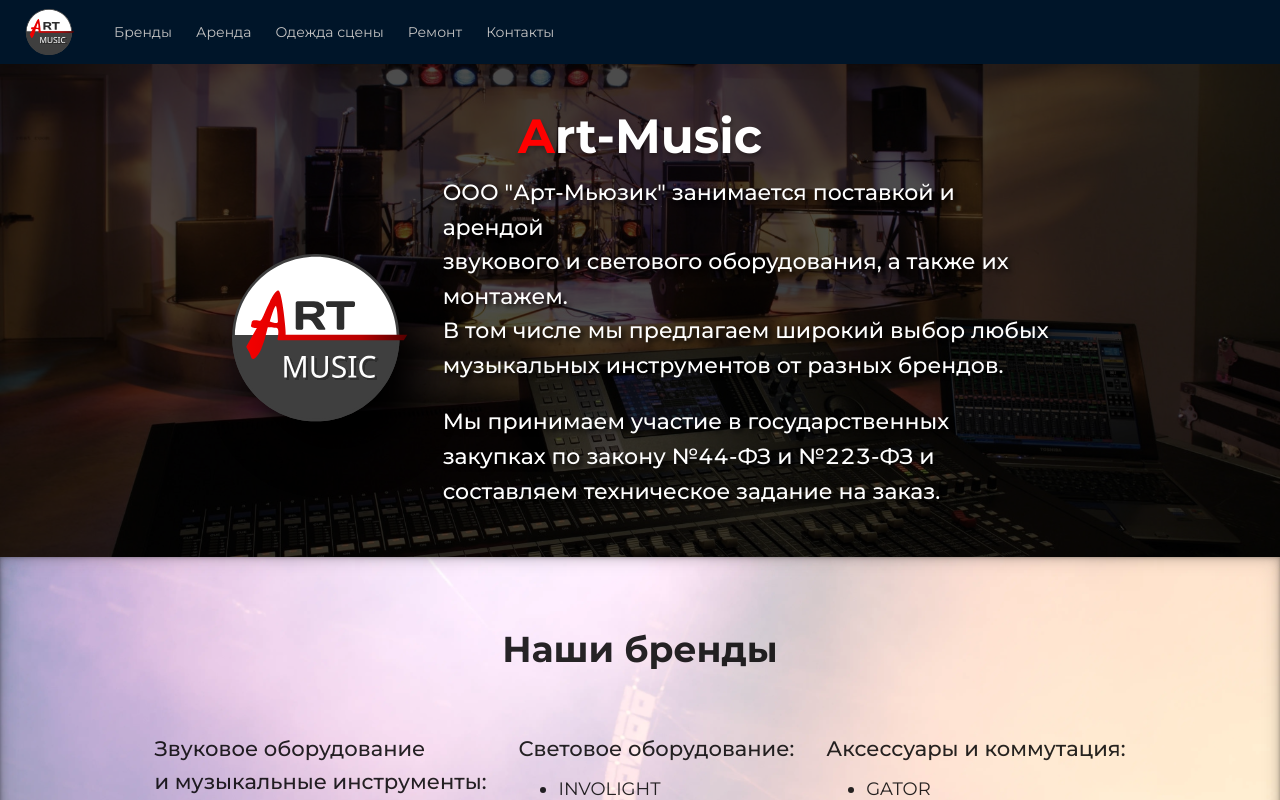
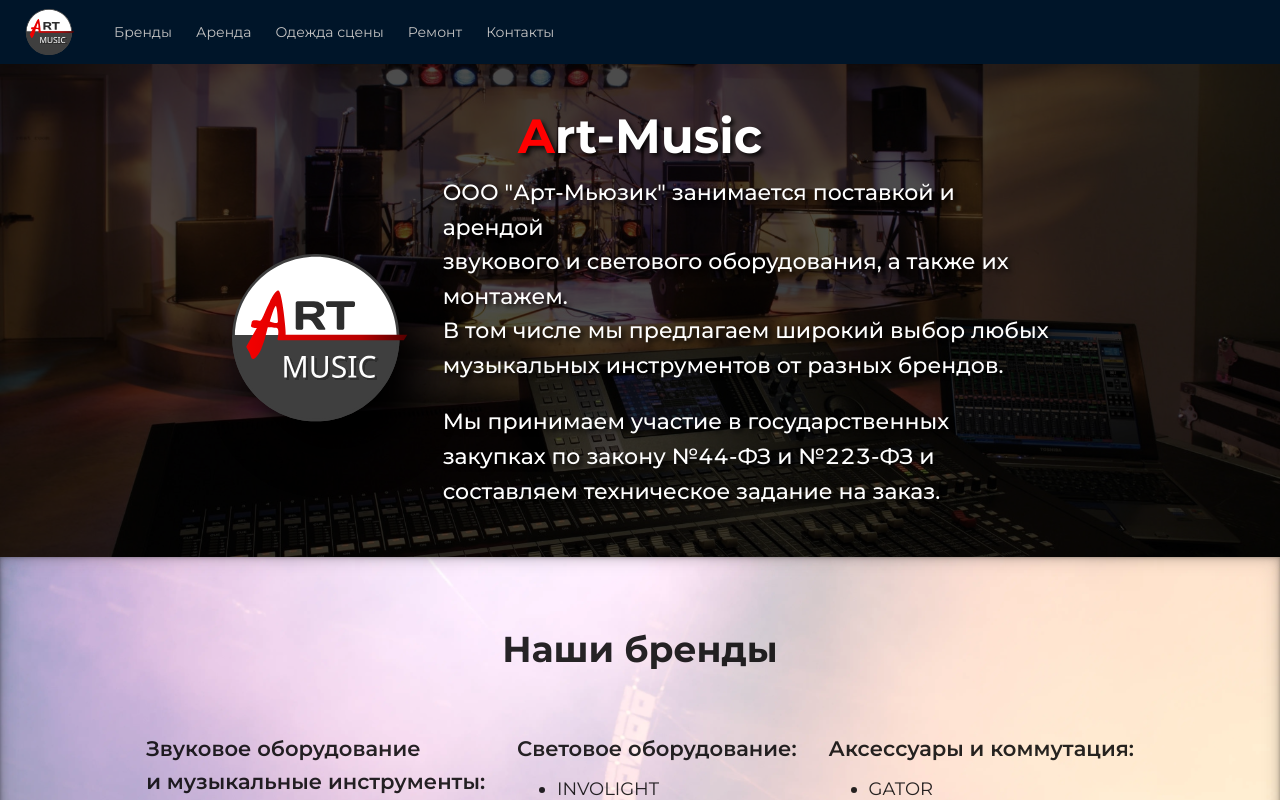
Before and after one commit to vladcyb/art-music, a React (Create React App) app: page / in a window 1280 px wide. Shown: the top 800 px of the page. Built offline with nearby package versions, Linux system fonts and the light colour scheme.

Commit message:
мелкие правки

```diff
--- a/src/pages/Brands/Brands.scss
+++ b/src/pages/Brands/Brands.scss
@@ -6,11 +6,11 @@
 
   padding: 64px 0;
 
-  .card {
-    margin-top: 0;
-  }
-
   &__title {
     text-align: center;
   }
+
+  &__subtitle {
+    font-weight: 600;
+  }
 }
--- a/src/pages/Brands/Brands.tsx
+++ b/src/pages/Brands/Brands.tsx
@@ -16,7 +16,9 @@ export const Brands = () => (
         gutter={{ ...standardGutter }}
       >
         <Col>
-          <h3>Звуковое оборудование<br />и музыкальные инструменты:</h3>
+          <h3 className="brands__subtitle">
+            Звуковое оборудование<br />и музыкальные инструменты:
+          </h3>
           <ul>
             <li>Mackie</li>
             <li>Yamaha</li>
@@ -38,7 +40,7 @@ export const Brands = () => (
           </ul>
         </Col>
         <Col>
-          <h3>Световое оборудование:</h3>
+          <h3 className="brands__subtitle">Световое оборудование:</h3>
           <ul>
             <li>INVOLIGHT</li>
             <li>ADJ</li>
@@ -51,7 +53,7 @@ export const Brands = () => (
           </ul>
         </Col>
         <Col>
-          <h3>Аксессуары и коммутация:</h3>
+          <h3 className="brands__subtitle">Аксессуары и коммутация:</h3>
           <ul>
             <li>GATOR</li>
             <li>ONSTAGE</li>
--- a/src/pages/Info/Info.scss
+++ b/src/pages/Info/Info.scss
@@ -11,7 +11,6 @@
     line-height: 100%;
     margin: 0;
     font-weight: 700;
-    text-shadow: 1px 3px 4px rgba(0, 0, 0, 0.3);
     color: white;
     padding-bottom: 16px;
 
--- a/src/pages/Stage/Stage.tsx
+++ b/src/pages/Stage/Stage.tsx
@@ -15,9 +15,7 @@ export const Stage = () => {
       >
         <Col xs={16}>
           <h1 className="stage__title">Одежда сцены</h1>
-          <p>
-            <h3 className="stage__subtitle">В наши услуги по обустройству сцены входит:</h3>
-          </p>
+          <h3 className="stage__subtitle">В наши услуги по обустройству сцены входит:</h3>
           <ul className="stage__services-list">
             <li>
               <span>
```
